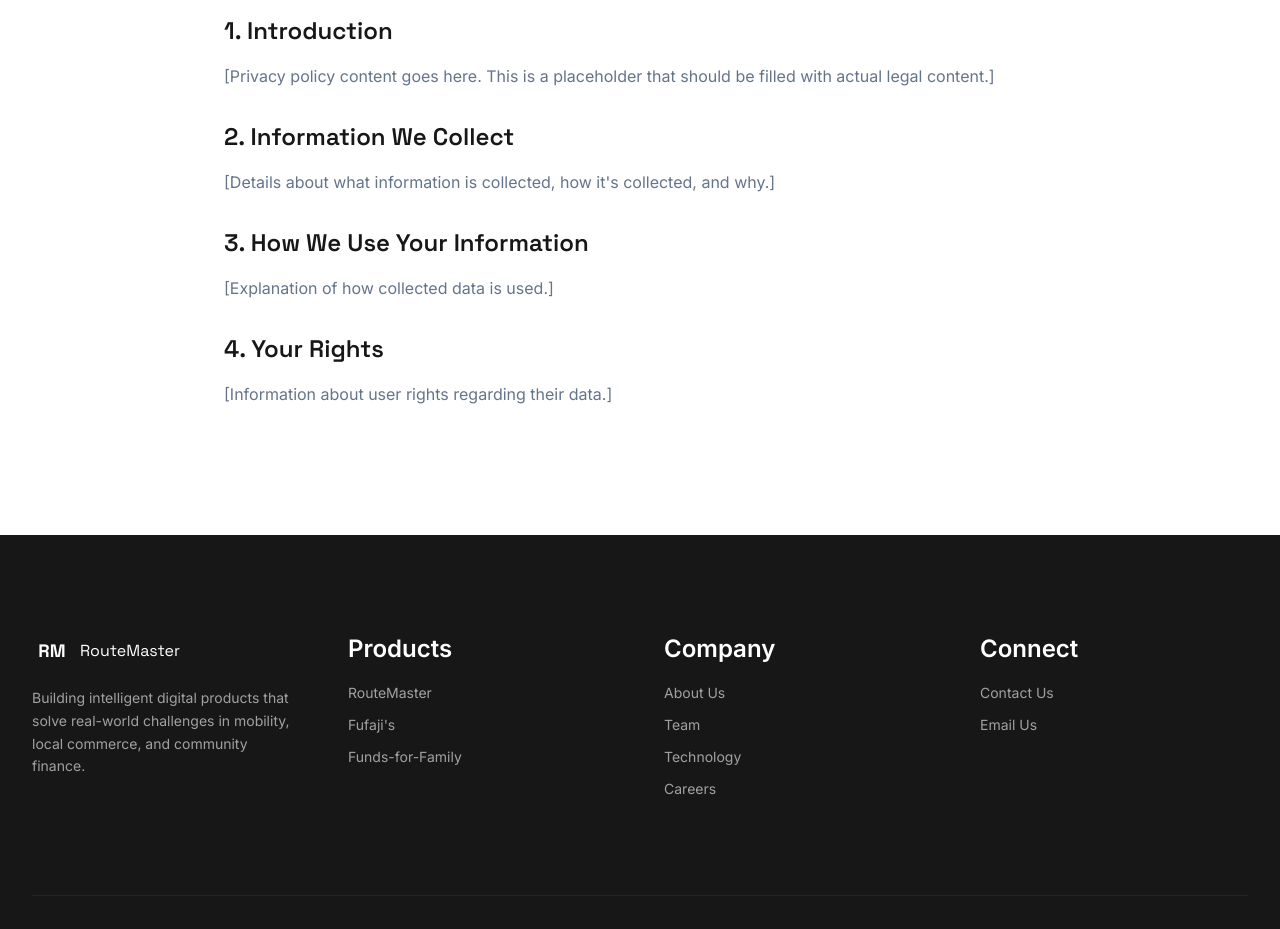
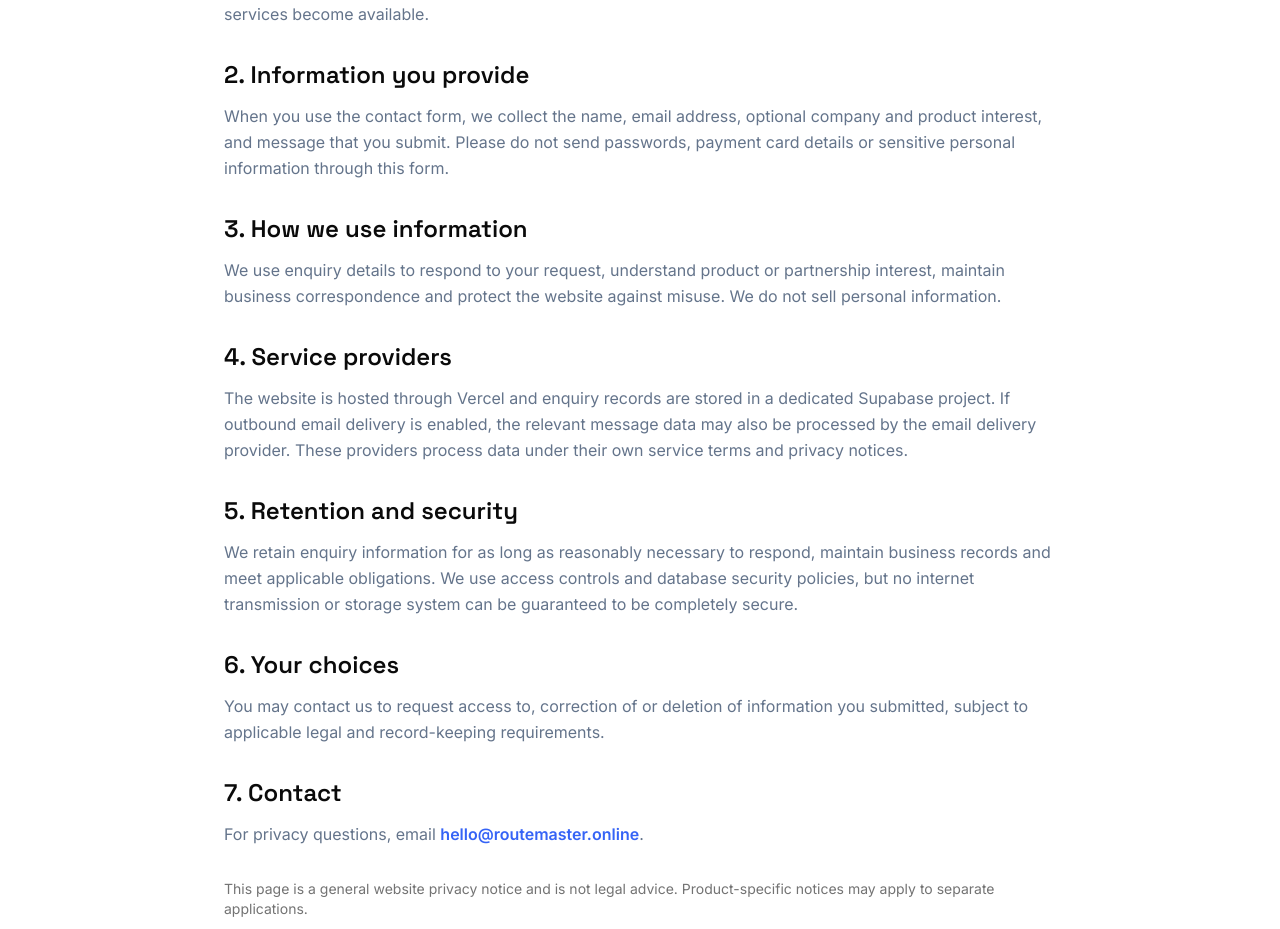
Before and after one commit to anthonynagar1122-create/MyPortfolio, a Next.js app in the folder portfolio/: page /privacy in a window 1280 px wide. Shown: the part 363-1292 px from the top of the page. Built offline with nearby package versions, Linux system fonts and the light colour scheme.

Commit message:
legal: replace privacy placeholders with current data handling notice

```diff
--- a/portfolio/app/privacy/page.tsx
+++ b/portfolio/app/privacy/page.tsx
@@ -1,50 +1,79 @@
-import { Navbar } from "@/components/navigation/Navbar";
+import { Navigation } from "@/components/core";
 import { Footer } from "@/components/layout/Footer";
 
 export const metadata = {
   title: "Privacy Policy",
-  description: "RouteMaster privacy policy",
+  description: "How RouteMaster Intelligent Systems handles information submitted through its corporate website.",
 };
 
 export default function PrivacyPage() {
   return (
-    <div className="flex flex-col min-h-screen bg-white">
-      <Navbar />
-      <main className="flex-grow pt-32">
-        <section className="py-24 md:py-32 max-w-4xl mx-auto px-4 sm:px-6 lg:px-8 prose prose-invert">
-          <h1 className="text-4xl font-display font-700 text-neutral-900 mb-8">Privacy Policy</h1>
-          <p className="text-neutral-600 italic mb-6">Last updated: November 2026</p>
-
-          <div className="space-y-8 text-neutral-700">
+    <div className="flex min-h-screen flex-col bg-white">
+      <Navigation />
+      <main className="mx-auto w-full max-w-4xl flex-1 px-4 py-20 sm:px-6 lg:px-8">
+        <h1 className="font-display text-4xl font-bold text-neutral-950">Privacy Policy</h1>
+        <p className="mt-4 text-sm text-neutral-500">Last updated: 24 November 2026</p>
+        <div className="mt-10 space-y-8 leading-8 text-neutral-700">
           <section>
-              <h2 className="text-2xl font-semibold text-neutral-900 mb-4">1. Introduction</h2>
-              <p>
-                [Privacy policy content goes here. This is a placeholder that should be filled with actual legal content.]
+            <h2 className="text-2xl font-semibold text-neutral-950">1. About this policy</h2>
+            <p className="mt-3">
+              This policy explains how RouteMaster Intelligent Systems handles information when
+              you visit this corporate website or submit an enquiry. Individual products may have
+              separate privacy notices and terms when their services become available.
             </p>
           </section>
-
           <section>
-              <h2 className="text-2xl font-semibold text-neutral-900 mb-4">2. Information We Collect</h2>
-              <p>
-                [Details about what information is collected, how it's collected, and why.]
+            <h2 className="text-2xl font-semibold text-neutral-950">2. Information you provide</h2>
+            <p className="mt-3">
+              When you use the contact form, we collect the name, email address, optional company
+              and product interest, and message that you submit. Please do not send passwords,
+              payment card details or sensitive personal information through this form.
             </p>
           </section>
-
           <section>
-              <h2 className="text-2xl font-semibold text-neutral-900 mb-4">3. How We Use Your Information</h2>
-              <p>
-                [Explanation of how collected data is used.]
+            <h2 className="text-2xl font-semibold text-neutral-950">3. How we use information</h2>
+            <p className="mt-3">
+              We use enquiry details to respond to your request, understand product or partnership
+              interest, maintain business correspondence and protect the website against misuse.
+              We do not sell personal information.
             </p>
           </section>
-
           <section>
-              <h2 className="text-2xl font-semibold text-neutral-900 mb-4">4. Your Rights</h2>
-              <p>
-                [Information about user rights regarding their data.]
+            <h2 className="text-2xl font-semibold text-neutral-950">4. Service providers</h2>
+            <p className="mt-3">
+              The website is hosted through Vercel and enquiry records are stored in a dedicated
+              Supabase project. If outbound email delivery is enabled, the relevant message data
+              may also be processed by the email delivery provider. These providers process data
+              under their own service terms and privacy notices.
             </p>
           </section>
+          <section>
+            <h2 className="text-2xl font-semibold text-neutral-950">5. Retention and security</h2>
+            <p className="mt-3">
+              We retain enquiry information for as long as reasonably necessary to respond,
+              maintain business records and meet applicable obligations. We use access controls
+              and database security policies, but no internet transmission or storage system can
+              be guaranteed to be completely secure.
+            </p>
+          </section>
+          <section>
+            <h2 className="text-2xl font-semibold text-neutral-950">6. Your choices</h2>
+            <p className="mt-3">
+              You may contact us to request access to, correction of or deletion of information
+              you submitted, subject to applicable legal and record-keeping requirements.
+            </p>
+          </section>
+          <section>
+            <h2 className="text-2xl font-semibold text-neutral-950">7. Contact</h2>
+            <p className="mt-3">
+              For privacy questions, email <a className="font-semibold text-primary-700" href="mailto:hello@routemaster.online">hello@routemaster.online</a>.
+            </p>
+          </section>
+          <p className="text-sm text-neutral-500">
+            This page is a general website privacy notice and is not legal advice. Product-specific
+            notices may apply to separate applications.
+          </p>
         </div>
-        </section>
       </main>
       <Footer />
     </div>
```
Lines whose indentation alone changed are shown as unchanged.
